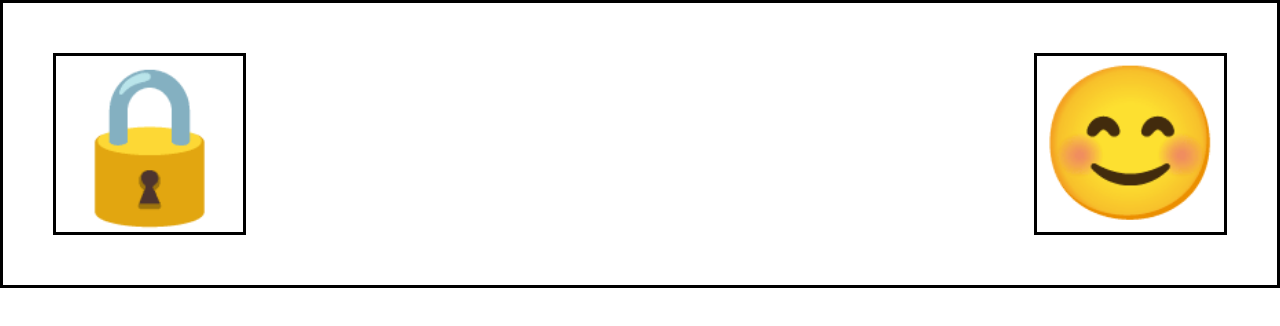
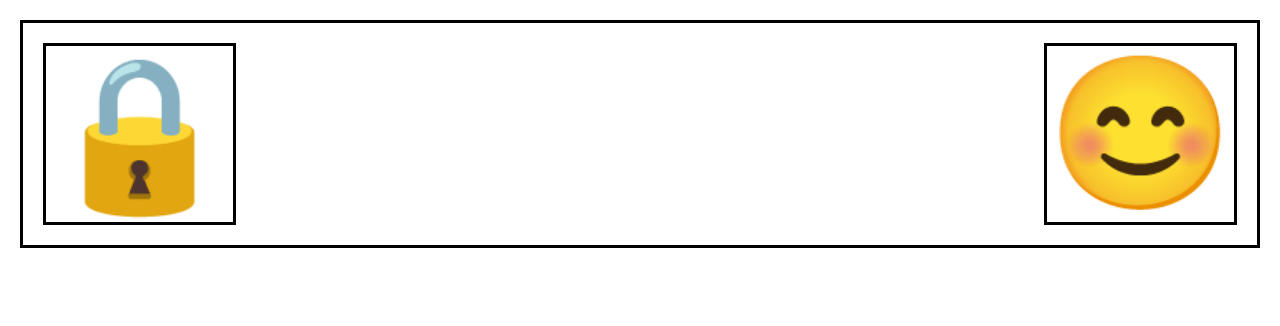
Before and after one commit to trivikr/react-state-redux-context, a React (Create React App) app: page / in a window 1280 px wide. Shown: the top 326 px of the page. Built offline with nearby package versions, Linux system fonts and the light colour scheme.

Commit message:
minor CSS fixes

```diff
--- a/src/css/App.css
+++ b/src/css/App.css
@@ -2,9 +2,10 @@
   display: flex;
   justify-content: space-between;
   border: solid;
+  margin: 20px;
 }
 
 .iconContainer {
-  margin: 50px;
+  margin: 20px;
   border: solid;
 }
```
